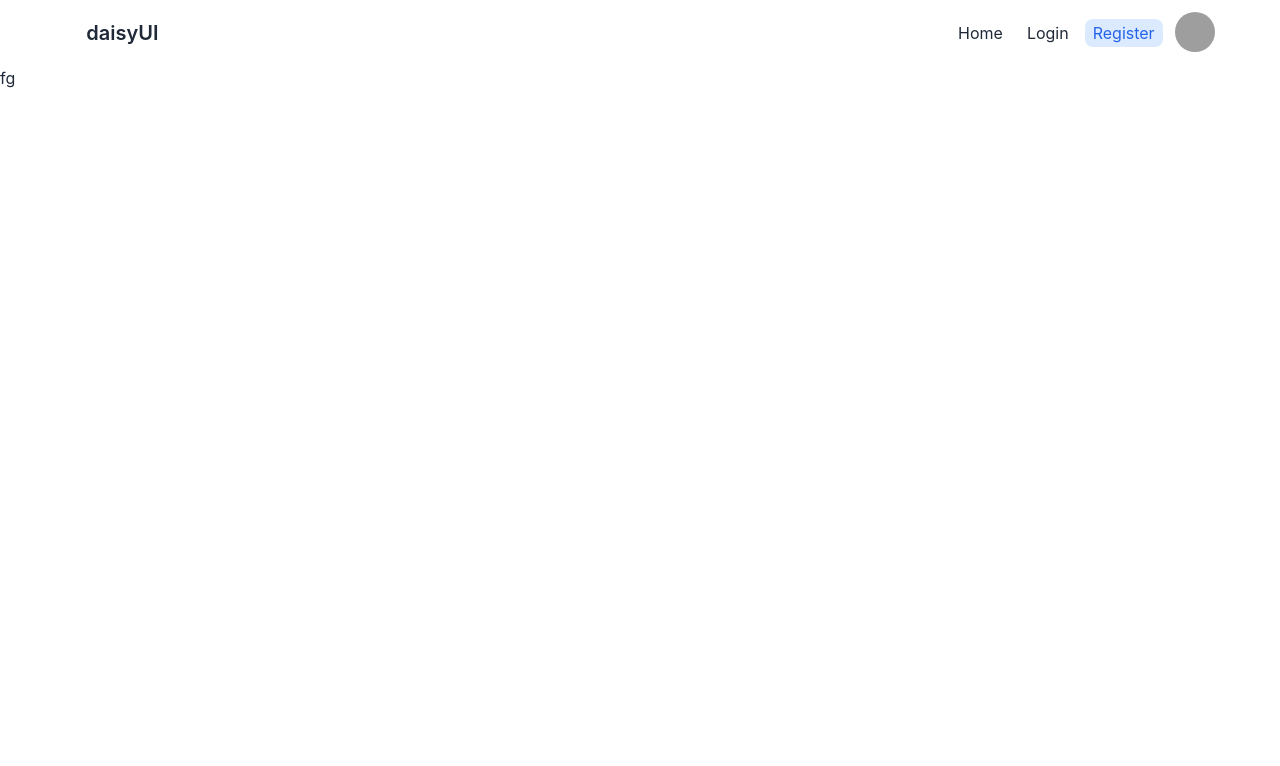
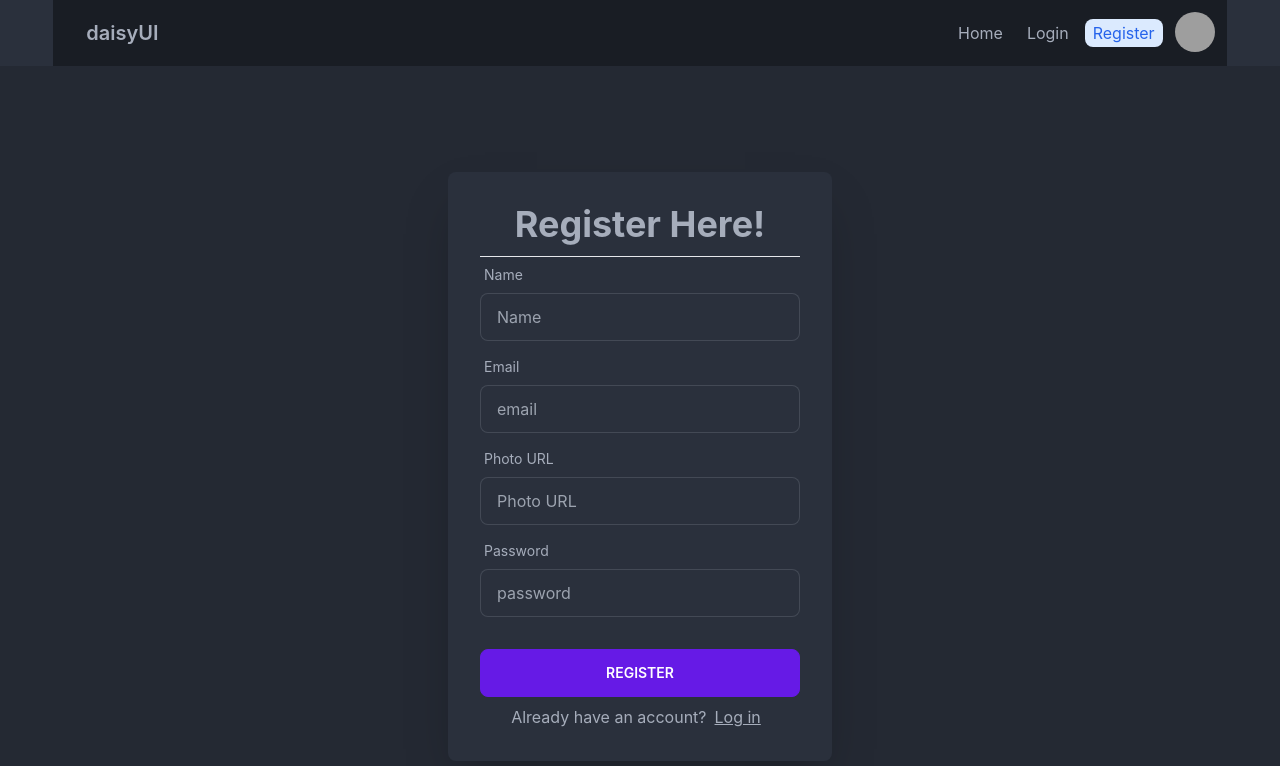
Before and after one commit to Amibiplob/biplob-it, a React (Create React App) app: page /register in a window 1280 px wide. Shown: the top 766 px of the page. Built offline with nearby package versions, Linux system fonts and the light colour scheme; grey boxes are pictures that could not be loaded.

Commit message:
register added

```diff
--- a/public/index.html
+++ b/public/index.html
@@ -1,5 +1,5 @@
 <!DOCTYPE html>
-<html lang="en">
+<html lang="en" data-theme="dark">
   <head>
     <meta charset="utf-8" />
     <link rel="icon" href="%PUBLIC_URL%/favicon.ico" />
--- a/src/Components/Login.js
+++ b/src/Components/Login.js
@@ -4,13 +4,15 @@ import { Link } from 'react-router-dom';
 const Login = () => {
     return (
         <div className="hero min-h-screen bg-base-200">
-            <div className="hero-content flex-col lg:flex-row-reverse">
-                <div className="text-center lg:text-left">
+            <div className="hero-content flex-col justify-around lg:flex-row-reverse">
+                <div className="flex flex-col items-center gap-7 lg:text-left w-3/4 lg:w-2/4">
                     <h1 className="text-5xl font-bold">Login now!</h1>
-                    <p className="py-6">Provident cupiditate voluptatem et in. Quaerat fugiat ut assumenda excepturi exercitationem quasi. In deleniti eaque aut repudiandae et a id nisi.</p>
+                    <img src="https://media.istockphoto.com/photos/user-typing-login-and-password-cyber-security-concept-picture-id1368151370" alt="" />
                 </div>
                 <div className="card flex-shrink-0 w-full max-w-sm shadow-2xl bg-base-100">
                     <div className="card-body">
+                        <h1 className="text-4xl font-bold text-center">Login Here</h1>
+                        <hr />
                         <div className="form-control">
                             <label className="label">
                                 <span className="label-text">Email</span>
@@ -32,11 +34,6 @@ const Login = () => {
                         <div className="divider">
                             <p className="dark:text-gray-400">Login with social accounts</p>
                         </div>
-
-
-
-
-
                         <div className="flex justify-center space-x-4">
                             <button aria-label="Log in with Google" className="p-3 rounded-sm">
                                 <svg xmlns="http://www.w3.org/2000/svg" viewBox="0 0 32 32" className="w-5 h-5 fill-current">
@@ -55,14 +52,8 @@ const Login = () => {
                             </button>
                         </div>
                         <p className="text-center dark:text-gray-400">Don't have an account?
-                            <Link rel="noopener noreferrer" to="/register" className='underline px-2 dark:text-gray-100 tooltip tooltip-bottom' data-tip=" Register">Register</Link>
+                            <Link to="/register" className='underline px-2 dark:text-gray-100 tooltip tooltip-bottom' data-tip=" Register">Register</Link>
                         </p>
-
-
-
-
-
-
                     </div>
                 </div>
             </div>
--- a/src/Components/Navbar.js
+++ b/src/Components/Navbar.js
@@ -2,7 +2,7 @@ import React from 'react';
 import { Link, NavLink } from 'react-router-dom';
 const Navbar = () => {
     return (
-        <div className="navbar bg-base-100 lg:w-11/12 mx-auto">
+        <div className="navbar bg-neutral lg:w-11/12 mx-auto">
             <div className="navbar-start">
                 <div className="dropdown mr-2">
                     <label className="btn btn-circle swap swap-rotate lg:hidden">
@@ -19,25 +19,25 @@ const Navbar = () => {
                         <li><Link>Item 1</Link></li>
                     </ul>
                 </div>
-                <Link to='/' className="btn btn-ghost normal-case text-xl">daisyUI</Link>
+                <Link to='/' className="btn btn-ghost normal-case text-xl text-neutral-content">daisyUI</Link>
             </div>
 
             <div className="navbar-end">
                 <div>
-                    <ul className="flex gap-2">
+                    <ul className="flex gap-2 text-neutral-content">
                         <li className='hover:bg-slate-300 hover:rounded-lg tooltip tooltip-bottom' data-tip="Home">
                             <NavLink to='/home'>
-                                {({ isActive }) => (<span className={isActive ? 'bg-blue-100 text-blue-600 round px-2 py-1 rounded-lg' : 'p-2'}>Home</span>)}
+                                {({ isActive }) => (<span className={isActive ? 'bg-blue-100 text-blue-600 round px-2 py-1 rounded-lg' : 'px-2 py-1'}>Home</span>)}
                             </NavLink>
                         </li>
                         <li className='hover:bg-slate-300 hover:rounded-lg tooltip tooltip-bottom' data-tip="Login">
                             <NavLink to='/login'>
-                                {({ isActive }) => (<span className={isActive ? 'bg-blue-100 text-blue-600 round px-2 py-1 rounded-lg' : 'p-2'}>Login</span>)}
+                                {({ isActive }) => (<span className={isActive ? 'bg-blue-100 text-blue-600 round px-2 py-1 rounded-lg' : 'px-2 py-1'}>Login</span>)}
                             </NavLink>
                         </li>
                         <li className='hover:bg-slate-300 hover:rounded-lg tooltip tooltip-bottom' data-tip="Register">
                             <NavLink to='/register'>
-                                {({ isActive }) => (<span className={isActive ? 'bg-blue-100 text-blue-600 round px-2 py-1 rounded-lg' : 'p-2'}>Register</span>)}
+                                {({ isActive }) => (<span className={isActive ? 'bg-blue-100 text-blue-600 round px-2 py-1 rounded-lg' : 'px-2 py-1'}>Register</span>)}
                             </NavLink>
                         </li>
 
--- a/src/Components/Profile.js
+++ b/src/Components/Profile.js
@@ -2,7 +2,6 @@ import React from 'react';
 
 const Profile = () => {
     return (
-
         <div className='flex flex-col lg:flex-row items-center mt-24 w-fit bg-slate-300 mx-auto p-3 rounded-lg'>
             <div className="lg:pr-3 mb-5 lg:m-0">
                 <img src="https://images.unsplash.com/photo-1661961110372-8a7682543120?ixlib=rb-4.0.3&ixid=MnwxMjA3fDF8MHxwaG90by1wYWdlfHx8fGVufDB8fHx8&auto=format&fit=crop&w=1170&q=80" alt="" className="object-cover object-center w-60 rounded dark:bg-gray-500" />
@@ -14,12 +13,10 @@ const Profile = () => {
                     </svg>
                     <span className="text-2xl font-semibold">Leroy Jenkins</span>
                 </div>
-
                     <div className="flex items-center gap-3">
                     <svg xmlns="http://www.w3.org/2000/svg" fill="none" viewBox="0 0 24 24" stroke-width="1.5" stroke="currentColor" class="w-6 h-6">
                         <path stroke-linecap="round" stroke-linejoin="round" d="M21.75 9v.906a2.25 2.25 0 01-1.183 1.981l-6.478 3.488M2.25 9v.906a2.25 2.25 0 001.183 1.981l6.478 3.488m8.839 2.51l-4.66-2.51m0 0l-1.023-.55a2.25 2.25 0 00-2.134 0l-1.022.55m0 0l-4.661 2.51m16.5 1.615a2.25 2.25 0 01-2.25 2.25h-15a2.25 2.25 0 01-2.25-2.25V8.844a2.25 2.25 0 011.183-1.98l7.5-4.04a2.25 2.25 0 012.134 0l7.5 4.04a2.25 2.25 0 011.183 1.98V19.5z" />
                     </svg>
-
                         <span className="dark:text-gray-400">leroy.jenkins@company.com</span>
                     </div>
             </div>
--- a/src/Components/Register.js
+++ b/src/Components/Register.js
@@ -1,9 +1,45 @@
 import React from 'react';
-
+import { Link } from 'react-router-dom';
 const Register = () => {
     return (
-        <div>
-            fg
+        <div className="flex justify-center items-center min-h-screen bg-base-200">
+            <div className="max-w-sm shadow-2xl bg-base-100 rounded-lg card-body">
+                        <div className="form-control">
+                    <h1 className="text-4xl font-bold text-center mb-3">Register Here!</h1>
+                    <hr />
+                            <label className="label">
+                                <span className="label-text">Name</span>
+                            </label>
+                            <input type="text" placeholder="Name" className="input input-bordered" />
+                        </div>
+                        <div className="form-control">
+                            <label className="label">
+                                <span className="label-text">Email</span>
+                            </label>
+                            <input type="text" placeholder="email" className="input input-bordered" />
+                        </div>
+                        <div className="form-control">
+                            <label className="label">
+                                <span className="label-text">Photo URL</span>
+                            </label>
+                            <input type="text" placeholder="Photo URL" className="input input-bordered" />
+                        </div>
+                        <div className="form-control">
+                            <label className="label">
+                                <span className="label-text">Password</span>
+                            </label>
+                            <input type="text" placeholder="password" className="input input-bordered" />
+
+                        </div>
+                        <div className="form-control mt-6">
+                            <button className="btn btn-primary">Register</button>
+                        </div>
+                        <p className="text-center dark:text-gray-400">Already have an account?
+                            <Link to="/login" className='underline px-2 dark:text-gray-100 tooltip tooltip-bottom' data-tip="Login">Log in</Link>
+                        </p>
+
+                </div>
+
         </div>
     );
 };
```
